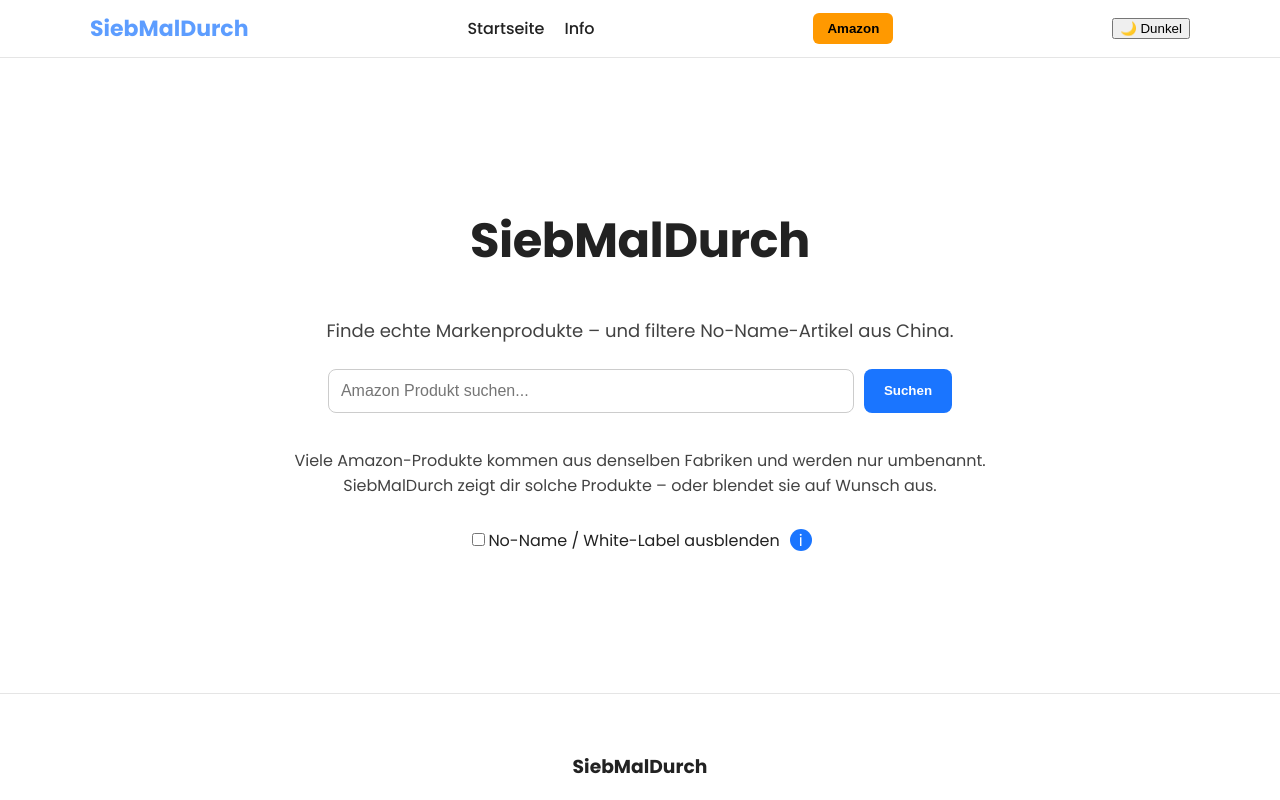
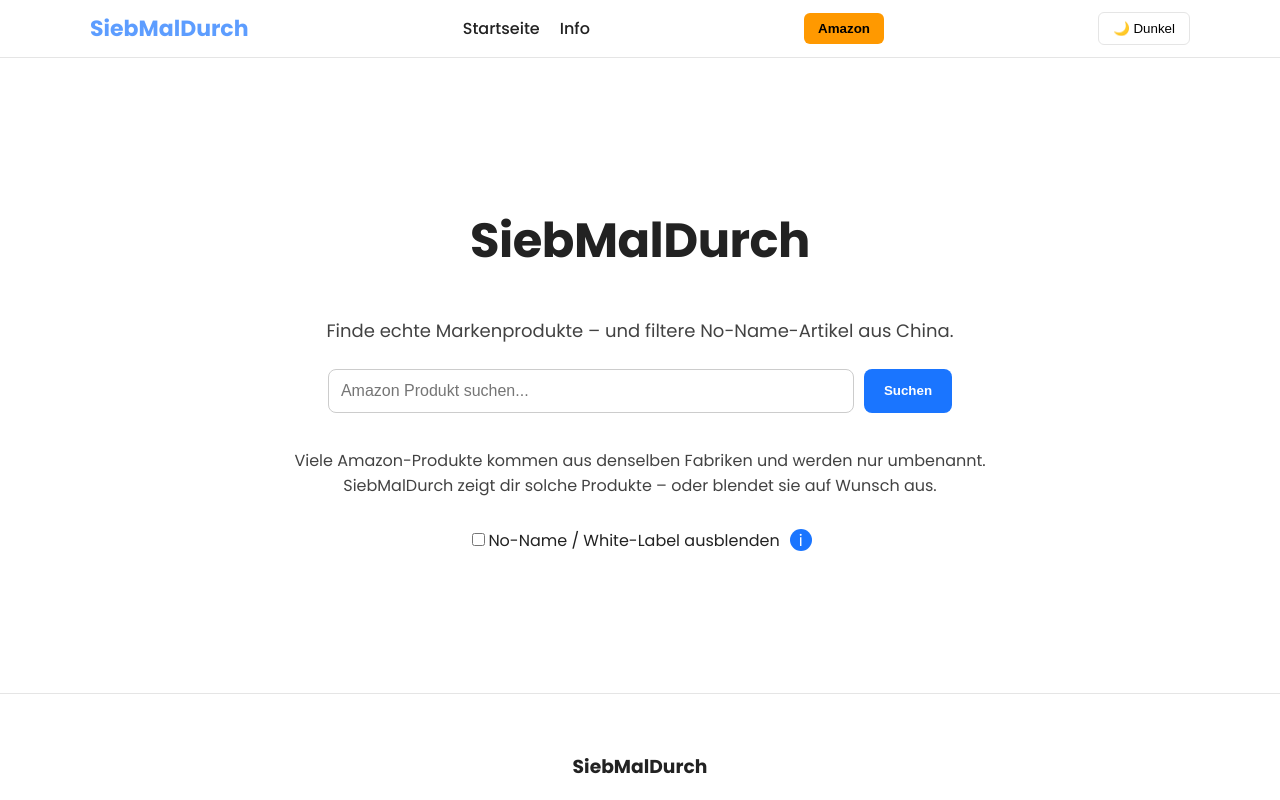
Before and after one commit to jebo80/white-label-checker, a React (Vite) app: page / in a window 1280 px wide. Shown: the top 800 px of the page. Built offline with nearby package versions, Linux system fonts and the light colour scheme.

Commit message:
Update App.jsx

```diff
--- a/src/App.jsx
+++ b/src/App.jsx
@@ -69,7 +69,7 @@
         {/* Mode toggle (separat rechts fixiert) */}
         <button
           onClick={() => setDark(!dark)}
-          className="mode-toggle-fixed"
+          className="mode-toggle"
         >
           {dark ? "☀️ Hell" : "🌙 Dunkel"}
         </button>
```
